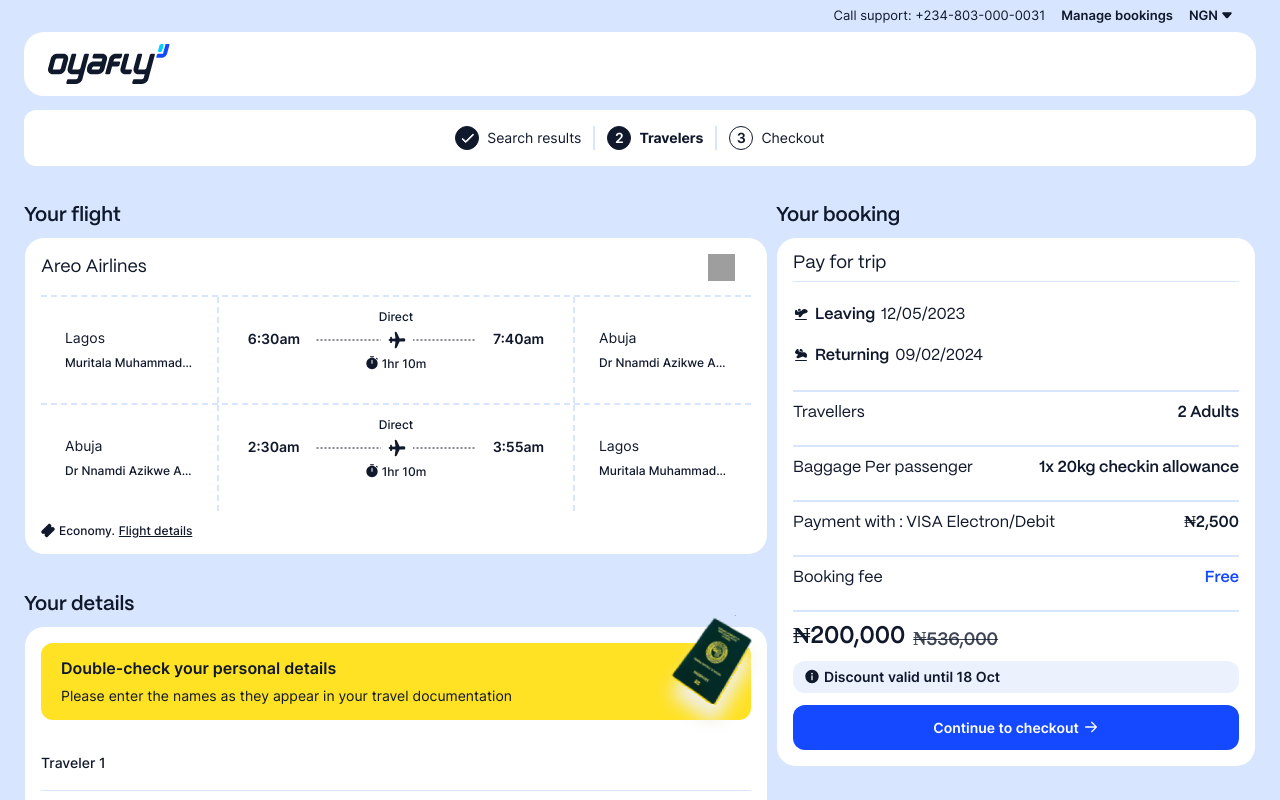
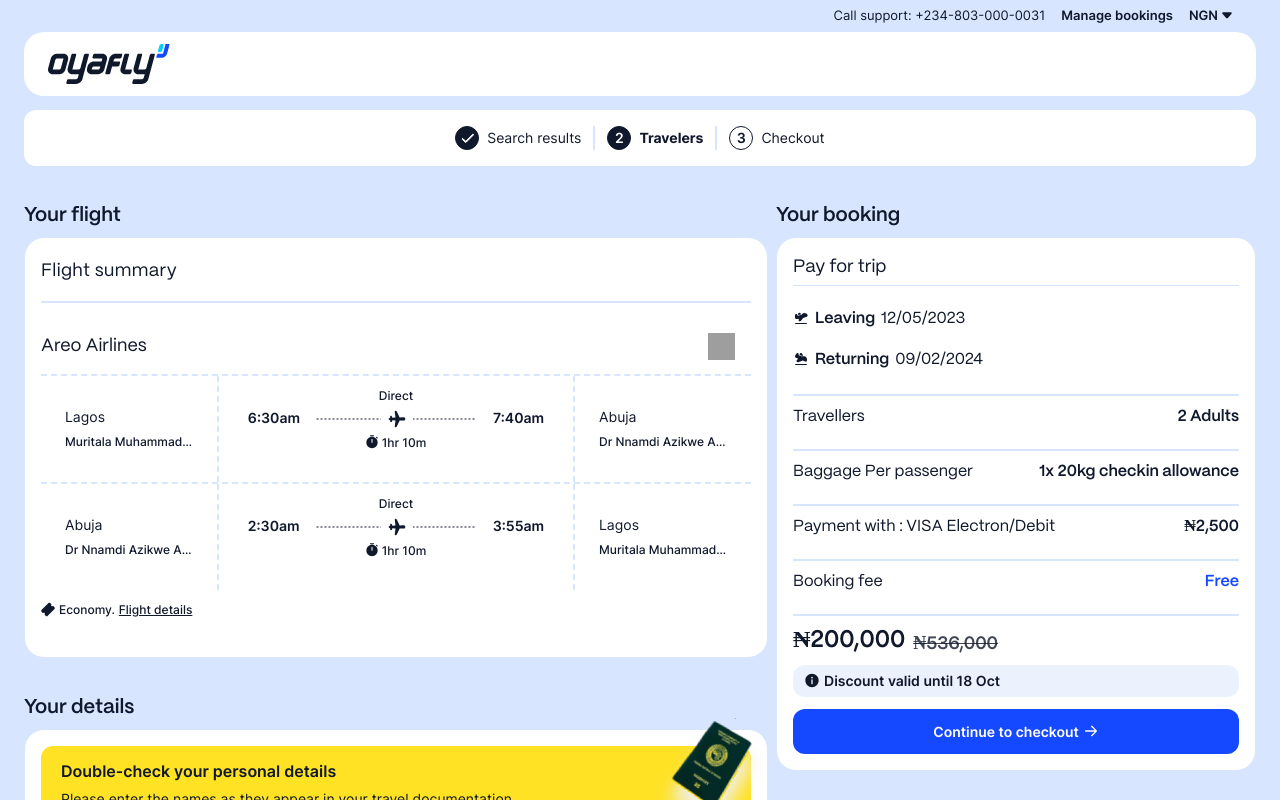
Before and after one commit to Yaasir024/Oyafly, a Vue app: page /flight in a window 1280 px wide. Shown: the top 800 px of the page. Built offline with nearby package versions, Linux system fonts and the light colour scheme; grey boxes are pictures that could not be loaded.

Commit message:
/refactor

```diff
--- a/src/views/FlightDetails.vue
+++ b/src/views/FlightDetails.vue
@@ -118,7 +118,10 @@
             <section class="flex mt-[40px] mb-[180px] flex-col xl:flex-row">
                 <div class="pr-2 w-full">
                     <h3 class="text-[20px] leading-[19px] font-semibold font-pp mb-[12px]">Your flight</h3>
-                    <div class="bg-white rounded-[20px] border border-of-gray p-4 mb-[12px]">
+                    <div class="bg-white rounded-[20px] border border-of-gray px-4 pt-[20px] pb-[40px] mb-[12px]">
+                        <div class="mb-[30px]">
+                            <h3 class="text-[18px] tracking-[0.36px] font-pp pb-[16px] border-b-2 border-b-of-main">Flight summary</h3>
+                        </div>
                         <div class="">
                             <div
                                 class="flex items-center justify-between pb-[14px] border-b-2 border-dashed border-of-main pr-4">
@@ -429,7 +432,7 @@
                 </div>
                 <div class="mt-12 xl:mt-0 w-full xl:max-w-[480px]">
                     <h3 class="text-[20px] leading-[19px] font-semibold font-pp">Your booking</h3>
-                    <div class="mt-[12px] w-full rounded-[20px] bg-white border border-[#D7E6FE] p-4">
+                    <div class="mt-[12px] w-full rounded-[20px] bg-white border border-[#D7E6FE] p-4 pt-5">
                         <div class="text-[18px] leading-[19px] font-pp pb-2 border-b border-of-gray">
                             Pay for trip
                         </div>
```
